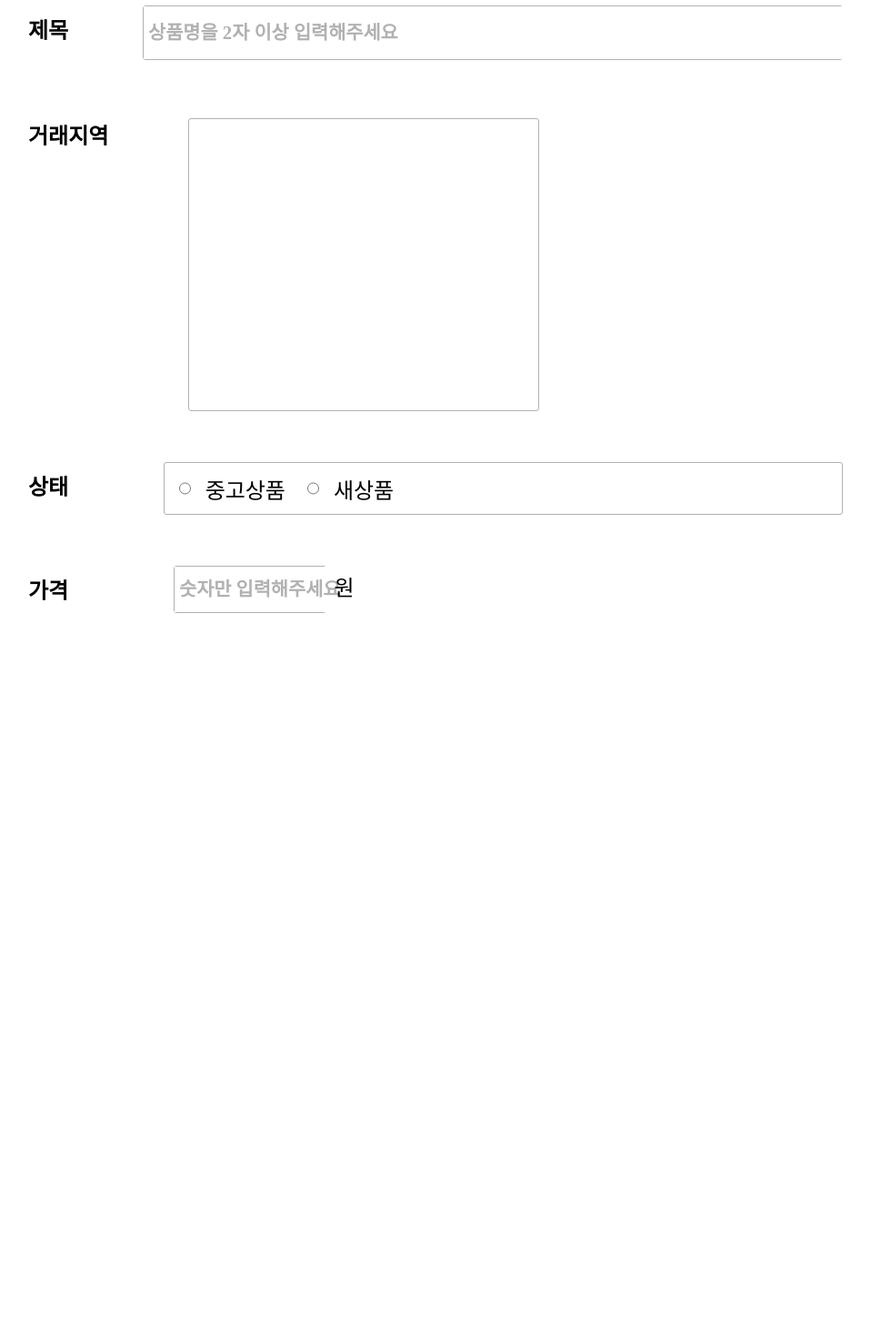
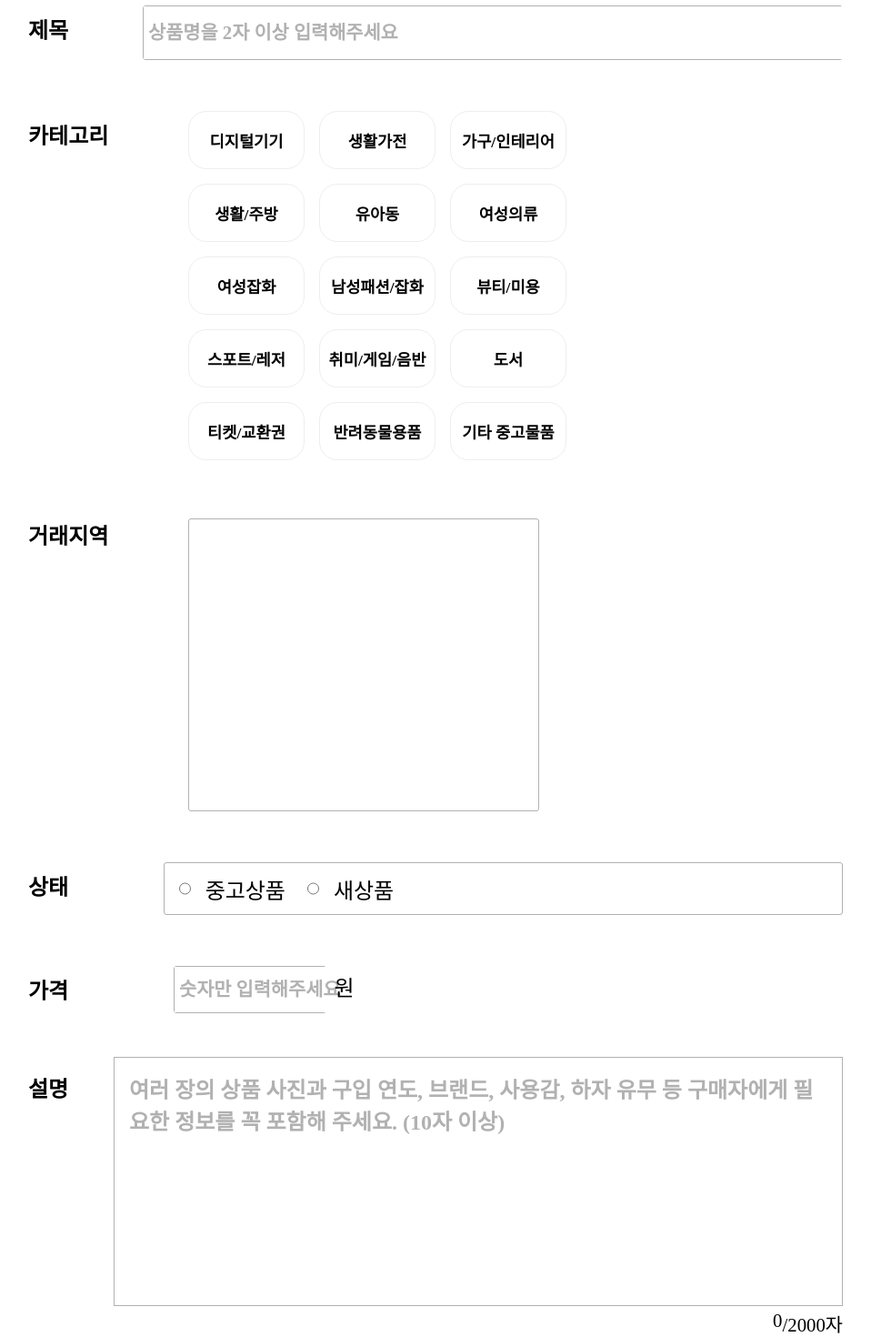
Before and after one commit to eunbbori/-Lightning-Carrot, a React (Create React App) app in the folder lightning-carrot-client/: page /addPost/product in a window 1280 px wide. Shown: the part 420-1890 px from the top of the page at 91% size, without its empty margins (161-1119 px from the left). Before the commit the page ends 1142 px from the top, so only its background shows below. Built offline with nearby package versions, Linux system fonts and the light colour scheme; a web font is replaced by a local one.

Commit message:
'내 물건 팔기' 글쓰기 - '설명, 카테고리' 란 추가 구현
## desc
- textarea 글자수 2000자 제한
- 카테고리 구현시 `AppButton` 컴포넌트 활용

```diff
--- a/lightning-carrot-client/src/styles/theme.ts
+++ b/lightning-carrot-client/src/styles/theme.ts
@@ -10,6 +10,7 @@ const theme = {
   mainColor: "#ECEEF0",
   sideColor: "#B1B1B1",
   pointColor: "#f05053",
+  pointColor2: "#ad5389",
   mq: {
     laptop: `@media only screen and (min-width: ${size.largest})`,
     tablet: `@media only screen and (min-width: ${size.large})`,
--- a/lightning-carrot-client/src/views/AddPostView/AddProductView/AddProduct.tsx
+++ b/lightning-carrot-client/src/views/AddPostView/AddProductView/AddProduct.tsx
@@ -1,4 +1,5 @@
-import React from "react";
+import React, { useState } from "react";
+import AppButton from "../../../components/Button/AppButton";
 /** @jsxImportSource @emotion/react */
 import Header from "../../../components/Header/Header";
 import ImageUpload from "../../../components/Image/ImageUpload";
@@ -6,18 +7,48 @@ import AppInputRadio from "../../../components/InputRadio/AppInputRadio";
 import AppInputText from "../../../components/InputText/AppInputText";
 import { HomeMainContainer, HomeMainWrapper } from "../../../styles/common";
 import {
+  CategoryContainer,
   ContentWrapper,
   imgContainer,
-  regionContainer,
+  RegionContainer,
+  TextAreaStyle,
   TitleContainerStyle,
   TitleStyle,
 } from "./AddProductViewStyle";
 
 const AddProduct = () => {
+  const categoryList = [
+    "전체",
+    "디지털기기",
+    "생활가전",
+    "가구/인테리어",
+    "생활/주방",
+    "유아동",
+    "여성의류",
+    "여성잡화",
+    "남성패션/잡화",
+    "뷰티/미용",
+    "스포트/레저",
+    "취미/게임/음반",
+    "도서",
+    "티켓/교환권",
+    "반려동물용품",
+    "기타 중고물품",
+  ];
   const productStatusList = [
     { value: "중고상품", htmlValue: "중고상품" },
     { value: "새상품", htmlValue: "새상품" },
   ];
+  const [textCount, setTextCount] = useState<number>(0);
+  const textCountHandler = (event: React.ChangeEvent<HTMLTextAreaElement>) => {
+    setTextCount(event.target.value.length);
+  };
+  const [isSelected, setSelected] = useState<string[]>([]);
+  const categoryHandler = (idx: number) => {
+    const newSelected = Array(categoryList.length).fill(false);
+    newSelected[idx] = true;
+    setSelected(newSelected);
+  };
   return (
     <>
       <Header />
@@ -49,9 +80,29 @@ const AddProduct = () => {
           </div>
           <div css={ContentWrapper}>
             <div css={TitleContainerStyle}>
+              <div css={TitleStyle}>카테고리</div>
+            </div>
+            <div css={CategoryContainer}>
+              {categoryList.slice(1).map((category, idx) => (
+                <AppButton
+                  key={idx}
+                  width={"8rem"}
+                  height={"4rem"}
+                  className={
+                    isSelected[idx] ? "categoryBtn--selected" : "categoryBtn"
+                  }
+                  type={"button"}
+                  text={category}
+                  onClick={() => categoryHandler(idx)}
+                />
+              ))}
+            </div>
+          </div>
+          <div css={ContentWrapper}>
+            <div css={TitleContainerStyle}>
               <div css={TitleStyle}>거래지역</div>
             </div>
-            <div css={regionContainer}></div>
+            <div css={RegionContainer}></div>
           </div>
           <div css={ContentWrapper}>
             <div css={TitleContainerStyle}>
@@ -87,6 +138,27 @@ const AddProduct = () => {
             </div>
             <div className="wonContainer">원</div>
           </div>
+          <div css={ContentWrapper}>
+            <div css={TitleContainerStyle}>
+              <div css={TitleStyle}>설명</div>
+            </div>
+            <div className="textareaContainer">
+              <textarea
+                rows={10}
+                css={TextAreaStyle}
+                className="inputDescription"
+                placeholder={
+                  "여러 장의 상품 사진과 구입 연도, 브랜드, 사용감, 하자 유무 등 구매자에게 필요한 정보를 꼭 포함해 주세요. (10자 이상)"
+                }
+                maxLength={2000}
+                onChange={textCountHandler}
+              ></textarea>
+              <div className="TextCountContainer">
+                <span>{textCount}</span>
+                <span>/2000자</span>
+              </div>
+            </div>
+          </div>
         </div>
       </div>
     </>
--- a/lightning-carrot-client/src/views/AddPostView/AddProductView/AddProductViewStyle.ts
+++ b/lightning-carrot-client/src/views/AddPostView/AddProductView/AddProductViewStyle.ts
@@ -35,7 +35,13 @@ export const ContentWrapper = css`
     align-self: center;
     margin-left: 0.5rem;
   }
+  .TextCountContainer {
+    font-size: 1.3rem;
+    display: flex;
+    justify-content: flex-end;
+  }
 `;
+
 export const TitleContainerStyle = css`
   width: 10rem;
   margin-top: 1rem;
@@ -54,7 +60,7 @@ export const imgContainer = css`
   /* justify-content: space-between; */
   margin: auto;
 `;
-export const regionContainer = css`
+export const RegionContainer = css`
   width: 30vw;
   height: 40vh;
   border: 1px solid ${theme.sideColor};
@@ -62,3 +68,50 @@ export const regionContainer = css`
   margin-top: 1rem;
   margin-left: 1rem;
 `;
+export const TextAreaStyle = css`
+  width: 60vw;
+  height: 30vh;
+  border: 1px solid ${theme.sideColor};
+  padding: 1rem;
+  font-family: inherit;
+  font-weight: bold;
+  font-size: 1.5rem;
+  resize: none;
+  &:focus {
+    outline: none;
+    border: 1px solid ${theme.pointColor2};
+  }
+  ::placeholder {
+    color: ${theme.sideColor};
+  }
+`;
+export const CategoryContainer = css`
+  width: 40vw;
+  margin-top: 0.5rem;
+  margin-left: 1rem;
+  display: flex;
+  flex-wrap: wrap;
+  gap: 1rem;
+
+  .categoryBtn {
+    font-size: 1.1rem;
+    font-family: inherit;
+    font-weight: bold;
+    border: 1px solid ${theme.mainColor};
+    &:hover {
+      background-color: #eceef0;
+      cursor: pointer;
+    }
+  }
+  .categoryBtn--selected {
+    font-size: 1.1rem;
+    font-family: inherit;
+    font-weight: bold;
+    border: 1px solid ${theme.mainColor};
+    background-color: ${theme.pointColor};
+    color: white;
+    &:hover {
+      cursor: pointer;
+    }
+  }
+`;
```
